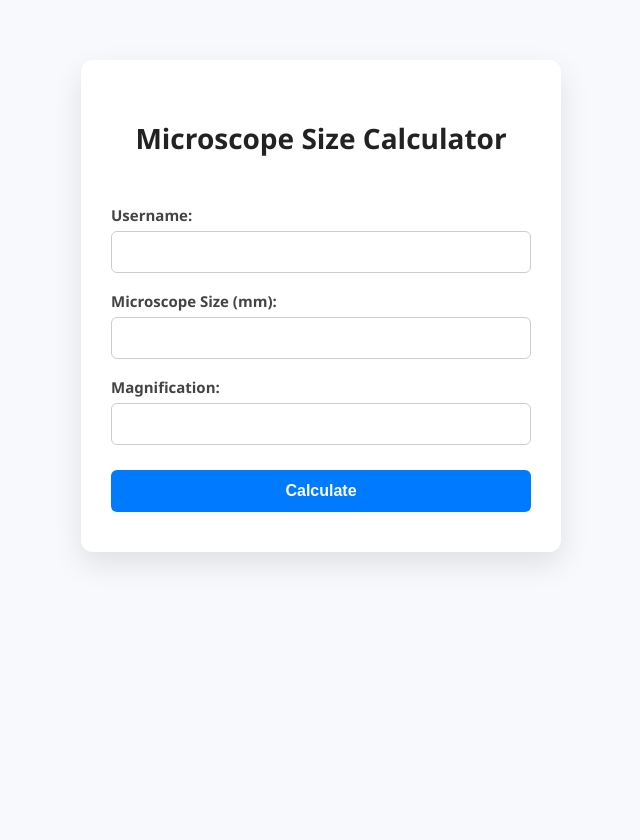
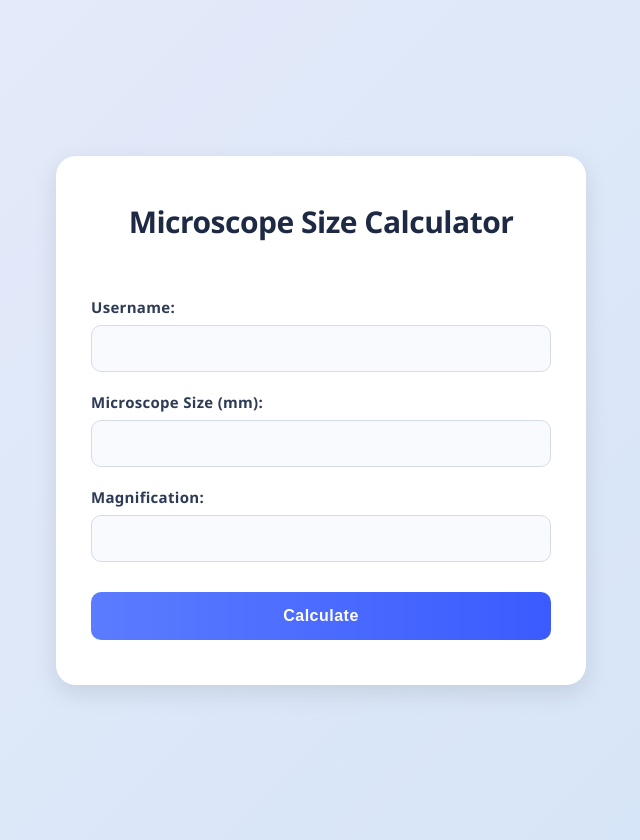
Before and after one commit to coderrrrr2/Microscope_app, a Flask app: page / in a window 1280 px wide. Shown: the whole page, without its empty margins (319-959 px from the left). Before the commit the page ends 564 px from the top, so only its background shows below. Run offline with Flask 3, Linux system fonts and the light colour scheme.

Commit message:
fixed css issue

```diff
--- a/app.py
+++ b/app.py
@@ -6,7 +6,7 @@ from backend.models import save_specimen, create_table
 app = Flask(
     __name__,
     template_folder="web/templates",  # 👈 specify templates folder
-    static_folder="web/templates/static"        # 👈 specify static folder
+    # static_folder="web/static"        # 👈 specify static folder
 )
 
 create_table()
--- a/web/templates/static/style.css
+++ b/web/static/style.css
@@ -56,7 +56,7 @@ input:focus {
 
 input[type="submit"] {
     margin-top: 25px;
-    background-color: #007bff;
+    background-color: #007bff !important;
     color: white;
     border: none;
     padding: 12px;
--- a/web/templates/index.html
+++ b/web/templates/index.html
@@ -3,26 +3,25 @@
 <head>
   <meta charset="UTF-8">
   <title>Microscope Calculator</title>
-  <link rel="stylesheet" href="../templates/static/style.css">
 </head>
-<body>
-  <div class="container">
-    <h1>Microscope Size Calculator</h1>
-    <form method="post">
-      <label for="username">Username:</label>
-      <input type="text" id="username" name="username" required>
+<body style="font-family: 'Segoe UI', Tahoma, Geneva, Verdana, sans-serif; background: linear-gradient(135deg, #e6ebfa, #d4e4f7); margin: 0; min-height: 100vh; display: flex; justify-content: center; align-items: center; padding: 20px;">
+  <div style="max-width: 460px; width: 100%; background: #ffffff; padding: 45px 35px; border-radius: 20px; box-shadow: 0 8px 24px rgba(0, 0, 0, 0.1); transform: translateY(0); transition: transform 0.3s ease, box-shadow 0.3s ease;">
+    <h1 style="text-align: center; color: #1e2a44; font-size: 30px; font-weight: 700; margin: 0 0 35px; letter-spacing: -0.5px;">Microscope Size Calculator</h1>
+    <form method="post" style="display: flex; flex-direction: column;">
+      <label for="username" style="margin-top: 20px; font-weight: 600; color: #2d3b55; font-size: 15px; letter-spacing: 0.3px;">Username:</label>
+      <input type="text" id="username" name="username" required style="padding: 14px; margin-top: 8px; border-radius: 10px; border: 1px solid #d5dce8; font-size: 15px; background: #f8fafd; color: #2d3b55; transition: border-color 0.3s ease, box-shadow 0.3s ease;" onfocus="this.style.borderColor='#5b7cff'; this.style.boxShadow='0 0 0 3px rgba(91, 124, 255, 0.15)';" onblur="this.style.borderColor='#d5dce8'; this.style.boxShadow='none';">
 
-      <label for="microscope_size">Microscope Size (mm):</label>
-      <input type="number" step="any" id="microscope_size" name="microscope_size" required>
+      <label for="microscope_size" style="margin-top: 20px; font-weight: 600; color: #2d3b55; font-size: 15px; letter-spacing: 0.3px;">Microscope Size (mm):</label>
+      <input type="number" step="any" id="microscope_size" name="microscope_size" required style="padding: 14px; margin-top: 8px; border-radius: 10px; border: 1px solid #d5dce8; font-size: 15px; background: #f8fafd; color: #2d3b55; transition: border-color 0.3s ease, box-shadow 0.3s ease;" onfocus="this.style.borderColor='#5b7cff'; this.style.boxShadow='0 0 0 3px rgba(91, 124, 255, 0.15)';" onblur="this.style.borderColor='#d5dce8'; this.style.boxShadow='none';">
 
-      <label for="magnification">Magnification:</label>
-      <input type="number" step="any" id="magnification" name="magnification" required>
+      <label for="magnification" style="margin-top: 20px; font-weight: 600; color: #2d3b55; font-size: 15px; letter-spacing: 0.3px;">Magnification:</label>
+      <input type="number" step="any" id="magnification" name="magnification" required style="padding: 14px; margin-top: 8px; border-radius: 10px; border: 1px solid #d5dce8; font-size: 15px; background: #f8fafd; color: #2d3b55; transition: border-color 0.3s ease, box-shadow 0.3s ease;" onfocus="this.style.borderColor='#5b7cff'; this.style.boxShadow='0 0 0 3px rgba(91, 124, 255, 0.15)';" onblur="this.style.borderColor='#d5dce8'; this.style.boxShadow='none';">
 
-      <input type="submit" value="Calculate">
+      <input type="submit" value="Calculate" style="margin-top: 30px; background: linear-gradient(90deg, #5b7cff, #3b5bff); color: #ffffff; border: none; padding: 15px; border-radius: 10px; cursor: pointer; font-size: 16px; font-weight: 600; letter-spacing: 0.5px; transition: background 0.3s ease, transform 0.2s ease, box-shadow 0.3s ease;" onmouseover="this.style.background='linear-gradient(90deg, #3b5bff, #2b4acc)'; this.style.transform='translateY(-2px)'; this.style.boxShadow='0 6px 15px rgba(91, 124, 255, 0.3)';" onmouseout="this.style.background='linear-gradient(90deg, #5b7cff, #3b5bff)'; this.style.transform='translateY(0)'; this.style.boxShadow='none';">
     </form>
 
     {% if result %}
-      <div class="result">{{ result }}</div>
+      <div style="margin-top: 25px; padding: 16px; background: #ecfdf5; border: 1px solid #86efac; border-radius: 10px; color: #1a7f4a; font-weight: 600; text-align: center; font-size: 15px; transition: all 0.3s ease;">{{ result }}</div>
     {% endif %}
   </div>
 </body>
```
